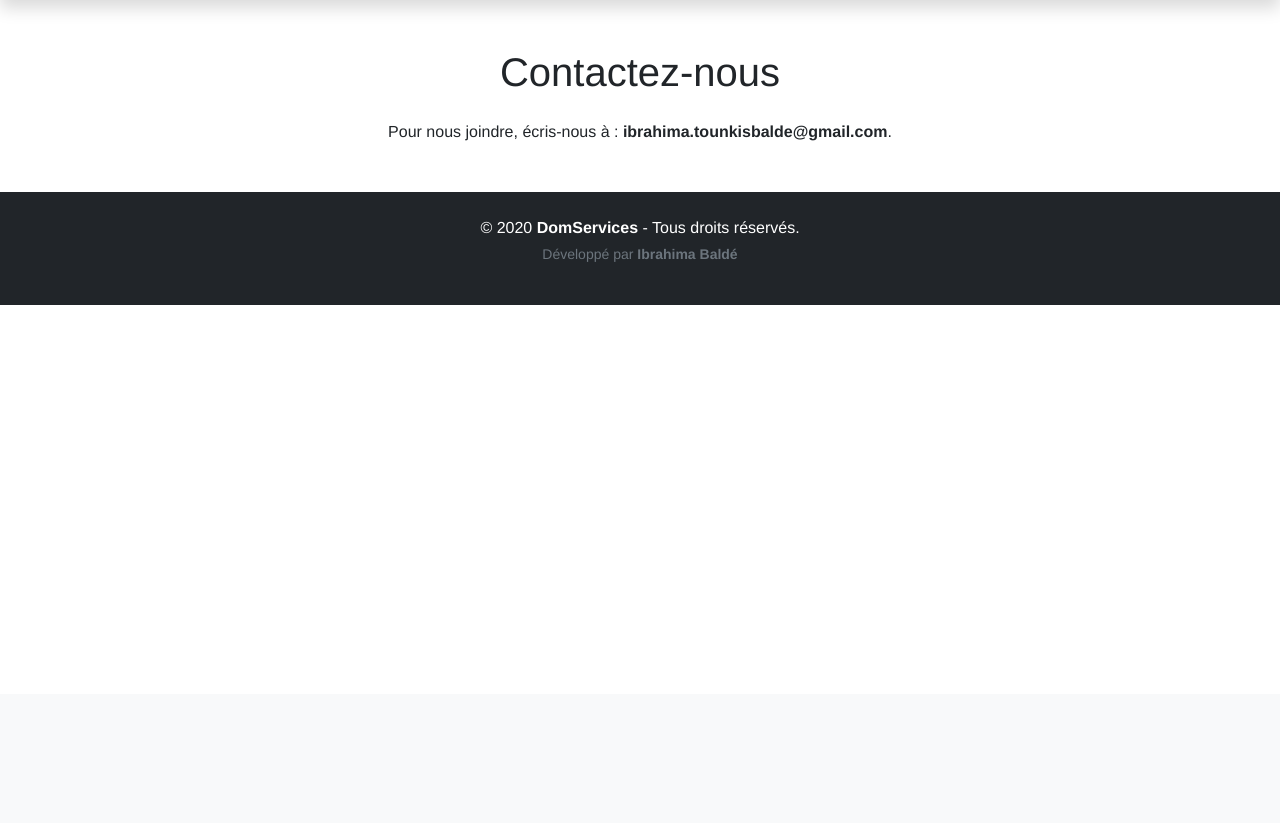
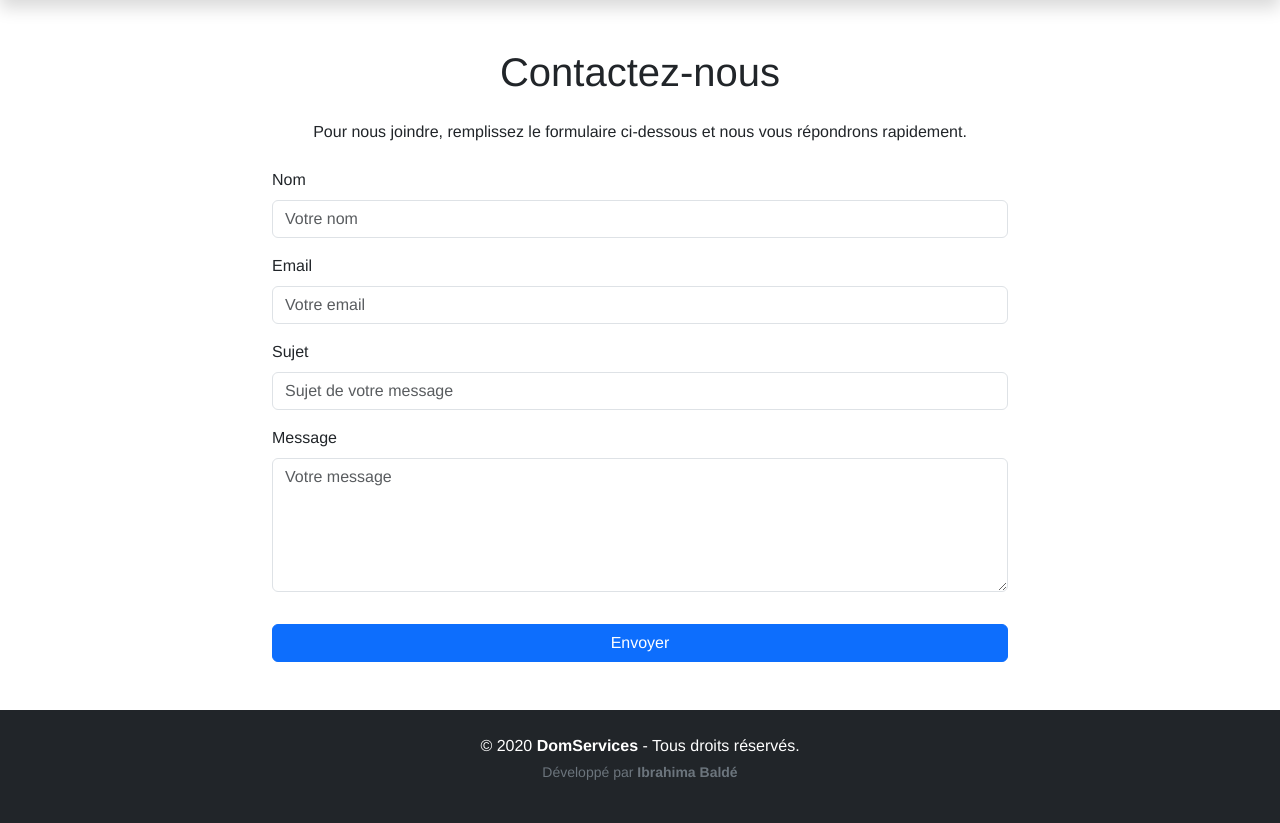
Before and after one commit to IbrahimaBalde02/Service-Informatique-Domicile, a Django app: template Services/templates/Services/contact.html in a window 1280 px wide. Shown: the part 106-929 px from the top of the page. Before the commit the page ends 411 px from the top, so only its background shows below. Run offline with Django 5.2, Linux system fonts and the light colour scheme; tables that the repository leaves empty hold one stand-in row (values such as "Sample post"); the template is opened without the code that fills it: values that come from a table or form of the project are taken from there, most other values are stand-ins (such as "Sample title", 1, 10 or a date in 2020); one stand-in notice (Sample message) is shown; some libraries are stand-ins or nearby versions.

Commit message:
Mise à jour des templates,ajout du fichier forms.py et dynamisation de la page contact en l'associant avec mon email

```diff
--- /dev/null
+++ b/Services/forms.py
@@ -0,0 +1,25 @@
+from django import forms
+
+
+class ContactForm(forms.Form):
+    name = forms.CharField(
+        max_length=100,
+        label='Nom',
+        widget=forms.TextInput(attrs={'placeholder': 'Votre nom'})
+    )
+
+    email = forms.EmailField(
+        label='Email',
+        widget=forms.EmailInput(attrs={'placeholder': 'Votre email'})
+    )
+
+    subject = forms.CharField(
+        max_length=200,
+        label='Sujet',
+        widget=forms.TextInput(attrs={'placeholder': 'Sujet de votre message'})
+    )
+
+    message = forms.CharField(
+        label='Message',
+        widget=forms.Textarea(attrs={'placeholder': 'Votre message', 'rows': 5})
+    )
--- a/Services/templates/Services/contact.html
+++ b/Services/templates/Services/contact.html
@@ -1,9 +1,41 @@
 {% extends 'base.html' %}
+{% load widget_tweaks %}
 {% block title %}Contact - DomServices{% endblock %}
 {% block content %}
 <div class="my-5">
-  <h1 class="text-center mb-4">Contactez-nous</h1>
-  <p class="text-center">Pour nous joindre, écris-nous à : <strong>ibrahima.tounkisbalde@gmail.com</strong>.</p>
-  <!-- Tu peux remplacer par un vrai formulaire Django plus tard -->
+    <h1 class="text-center mb-4">Contactez-nous</h1>
+    <p class="text-center mb-4">
+        Pour nous joindre, remplissez le formulaire ci-dessous et nous vous répondrons rapidement.
+    </p>
+
+    <div class="row justify-content-center">
+        <div class="col-md-8">
+            <form method="post" action="{% url 'services:contact' %}">
+                {% csrf_token %}
+
+                <div class="mb-3">
+                    <label for="id_name" class="form-label">Nom</label>
+                    {{ form.name|add_class:"form-control" }}
+                </div>
+
+                <div class="mb-3">
+                    <label for="id_email" class="form-label">Email</label>
+                    {{ form.email|add_class:"form-control" }}
+                </div>
+
+                <div class="mb-3">
+                    <label for="id_subject" class="form-label">Sujet</label>
+                    {{ form.subject|add_class:"form-control" }}
+                </div>
+
+                <div class="mb-3">
+                    <label for="id_message" class="form-label">Message</label>
+                    {{ form.message|add_class:"form-control" }}
+                </div>
+
+                <button type="submit" class="btn btn-primary w-100 mt-3">Envoyer</button>
+            </form>
+        </div>
+    </div>
 </div>
 {% endblock %}
--- a/Services/templates/base.html
+++ b/Services/templates/base.html
@@ -44,6 +44,14 @@
         </div>
     </nav>
 
+    <!-- 🌟 Messages flash -->
+    {% if messages %}
+        {% for message in messages %}
+            <div class="alert alert-{{ message.tags }} text-center mt-3 flash-message">
+                {{ message }}
+            </div>
+        {% endfor %}
+    {% endif %}
 
     <!-- 🧱 Contenu principal -->
     <main class="container my-5">
@@ -63,5 +71,20 @@
     <!-- JS Bootstrap + Script -->
     <script src="https://cdn.jsdelivr.net/npm/bootstrap@5.3.3/dist/js/bootstrap.bundle.min.js"></script>
     <script src="{% static 'js/script.js' %}"></script>
+
+    <!-- Script pour faire disparaître les messages -->
+    <script>
+      window.addEventListener('DOMContentLoaded', () => {
+        const messages = document.querySelectorAll('.flash-message');
+        messages.forEach(msg => {
+          setTimeout(() => {
+            msg.style.transition = "opacity 0.5s ease";
+            msg.style.opacity = 0;
+            setTimeout(() => msg.remove(), 500);
+          }, 5000); // 5 secondes
+        });
+      });
+    </script>
+
 </body>
 </html>
--- a/Services/urls.py
+++ b/Services/urls.py
@@ -1,11 +1,12 @@
 from django.urls import path
 from . import views
+
 
 app_name = 'services'
 
 urlpatterns = [
     path('', views.accueil, name='accueil'),
     path('services/', views.liste_services, name='services'),
-    path('contact/', views.contact, name='contact'),
+     path('contact/', views.contact_view, name='contact'),
     path('apropos/', views.apropos, name='apropos'),
 ]
```
Also changed, not shown: DomService/settings.py (+10 -0 lines), Services/templates/Services/apropos.html (+17 -4 lines), Services/templates/Services/index.html (+6 -2 lines), Services/templates/Services/liste_services.html (+21 -4 lines), Services/views.py (+44 -4 lines), Services/templates/README.md.
